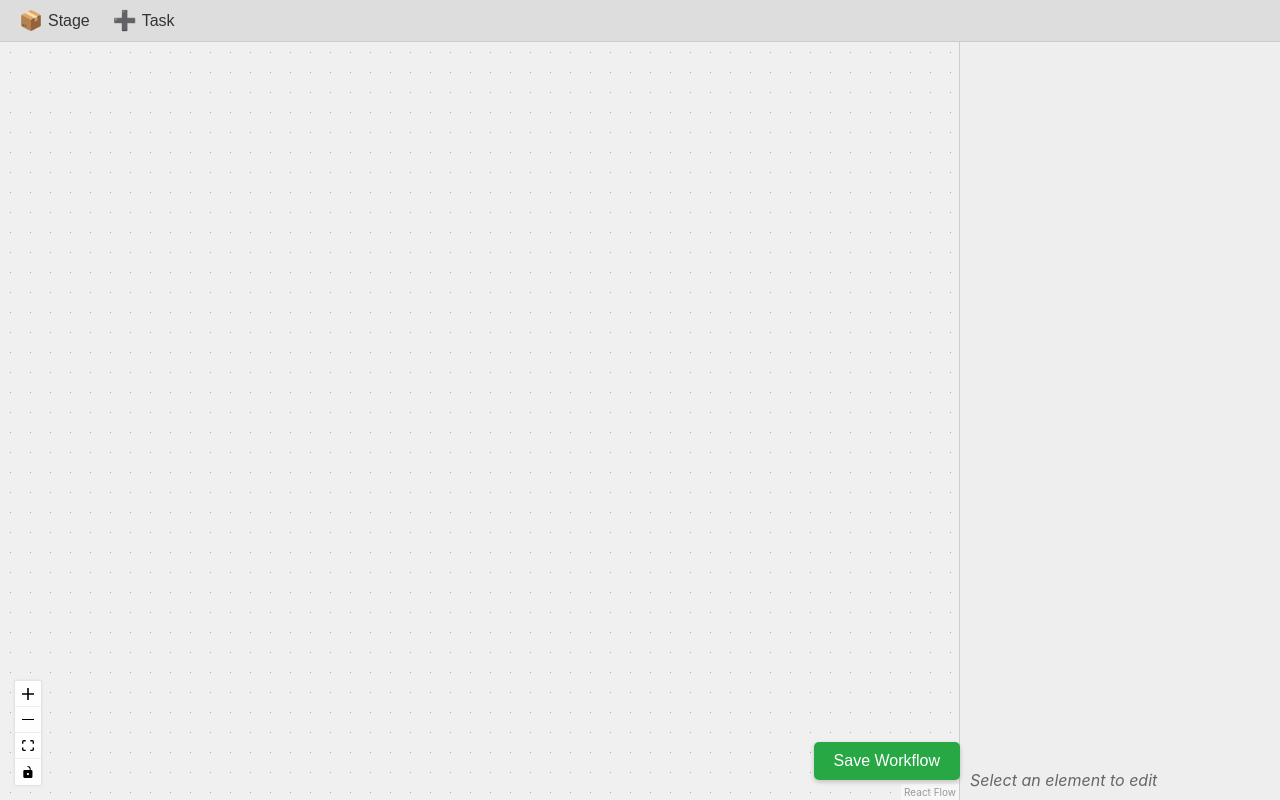
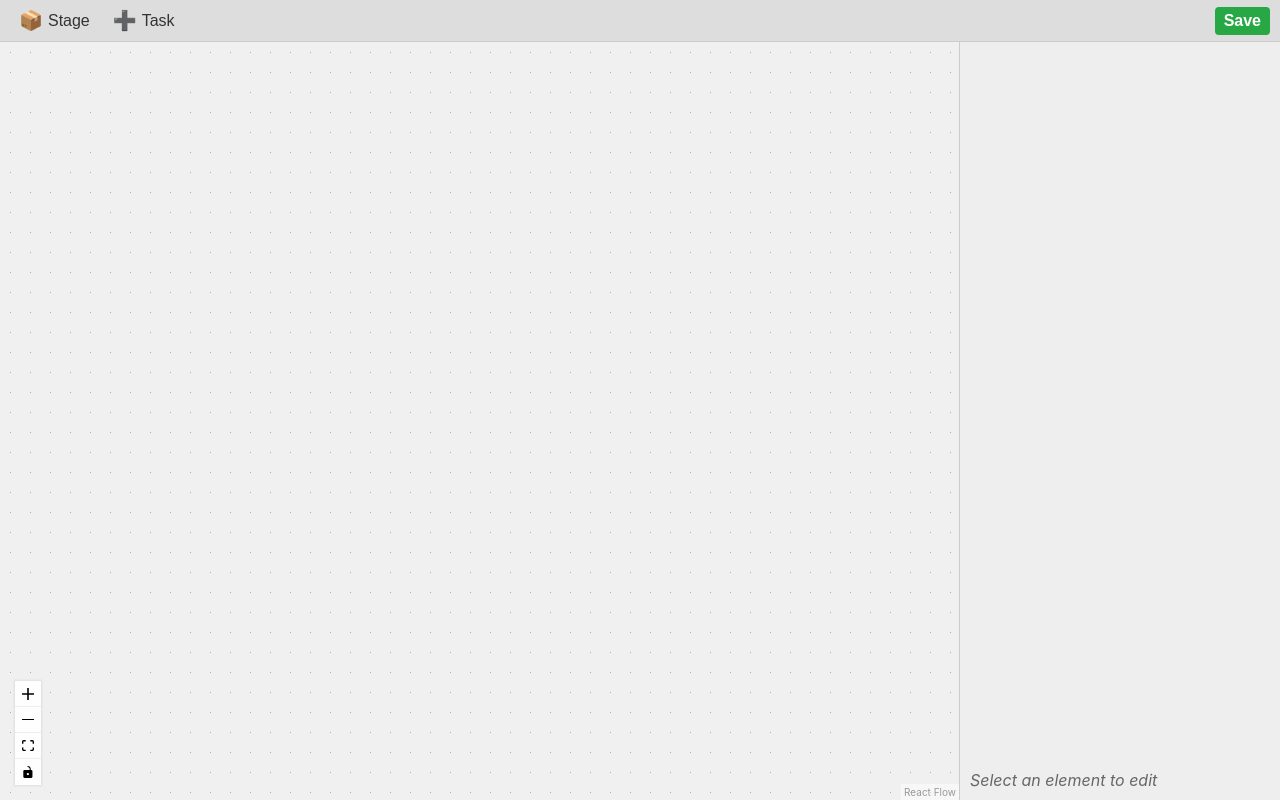
Before and after one commit to rasingollam/React-Flow-Tutorial, a React (Create React App) app in the folder workflow_testing/: page /design in a window 1280 px wide. Built offline with nearby package versions, Linux system fonts and the light colour scheme.

Commit message:
feat: Enhance HeaderBar with save button functionality and styling

```diff
--- a/workflow_testing/src/workflow/DesignWorkflows.js
+++ b/workflow_testing/src/workflow/DesignWorkflows.js
@@ -12,7 +12,7 @@ import {
 import '@xyflow/react/dist/style.css';
 
 import CustomGroupNode from './CustomGroupNode';
-import HeaderBar from './HeaderBar'; // Import the new HeaderBar
+import HeaderBar from './HeaderBar';
 import ControlPanel from './ControlPanel';
 
 // Updated container style for column layout (Header + Main Content)
@@ -22,23 +22,6 @@ const mainContentStyles = { display: 'flex', flexDirection: 'row', flexGrow: 1,
 const flowContainerStyles = { flexGrow: 1, height: '100%' };
 const rfStyle = {
   backgroundColor: '#f0f0f0',
-};
-// Styles for the save button container and button (can remain absolute or be moved)
-const saveButtonContainerStyles = {
-  position: 'absolute',
-  right: '320px', // Adjust position based on sidebar width
-  bottom: '20px',
-  zIndex: 10,
-};
-const saveButtonStyle = {
-  padding: '10px 20px',
-  fontSize: '16px',
-  cursor: 'pointer',
-  backgroundColor: '#28a745',
-  color: 'white',
-  border: 'none',
-  borderRadius: '5px',
-  boxShadow: '0 2px 5px rgba(0,0,0,0.2)',
 };
 
 // --- ID Generation (moved outside component) ---
@@ -64,6 +47,22 @@ const nodeTypes = {
 };
 
 
+// Define CSS styles as a string
+const selectedNodeStyles = `
+  .react-flow__node.selected {
+    border: 2px solid #007bff !important; /* Use !important to ensure override */
+    box-shadow: 0 0 10px rgba(0, 123, 255, 0.5);
+  }
+
+  /* Optional: Style for selected group nodes specifically */
+  /*
+  .react-flow__node.selected.react-flow__node-group {
+     border-color: #ffc107 !important;
+  }
+  */
+`;
+
+
 function DesignWorkflows() {
   const [nodes, setNodes] = useState([]);
   const [edges, setEdges] = useState([]);
@@ -71,9 +70,6 @@ function DesignWorkflows() {
   const [selectedEdgeId, setSelectedEdgeId] = useState(null);
   const reactFlowWrapper = useRef(null);
   // REMOVED: useReactFlow hook usage here if only used for controls
-
-  // REMOVED: Lock State
-  // const [isLocked, setIsLocked] = useState(false);
 
   // Effect to update selected IDs based on nodes/edges state
   useEffect(() => {
@@ -222,12 +218,15 @@ function DesignWorkflows() {
 
 
   return (
+    <>
+      <style>{selectedNodeStyles}</style>
       <div style={containerStyles}>
         {/* Render Header Bar */}
         <HeaderBar
           onAddParentNode={addParentNode}
           onAddChildNode={addChildNode}
           selectedNodeId={selectedNodeId}
+          onSaveWorkflow={handleSave} // Pass save handler
         />
 
         {/* Main Content Area (Flow + Sidebar) */}
@@ -247,7 +246,7 @@ function DesignWorkflows() {
                 edgesFocusable={true}
               >
                 <Background />
-              <Controls /> {/* Re-added default controls */}
+                <Controls />
               </ReactFlow>
             </div>
 
@@ -262,15 +261,9 @@ function DesignWorkflows() {
               onDeleteEdge={handleDeleteEdge}
               onDeleteSpecificEdge={handleDeleteSpecificEdge}
             />
-
-          {/* Save Button Container (might need position adjustment) */}
-          <div style={saveButtonContainerStyles}>
-            <button onClick={handleSave} style={saveButtonStyle}>
-              Save Workflow
-            </button>
         </div>
       </div>
-    </div>
+    </>
   );
 }
 
--- a/workflow_testing/src/workflow/HeaderBar.js
+++ b/workflow_testing/src/workflow/HeaderBar.js
@@ -38,6 +38,17 @@ const iconTextButtonIconStyle = {
     fontSize: '1.2em',
     lineHeight: '1',
 };
+const saveButtonSpecificStyles = { // Specific style for save button if needed
+    ...iconTextButtonStyles,
+    marginLeft: 'auto', // Push save button to the right
+    backgroundColor: '#28a745', // Green background
+    color: 'white', // White text
+    fontWeight: 'bold',
+};
+const saveButtonHoverStyles = { // Specific hover for save button
+    backgroundColor: '#218838', // Darker green on hover
+    borderColor: '#1e7e34',
+};
 
 
 // Hover style for buttons
@@ -51,16 +62,30 @@ function HeaderBar({
     onAddParentNode,
     onAddChildNode,
     selectedNodeId,
+    onSaveWorkflow, // Add save handler prop
 }) {
   // Simplified hover handlers
   const getButtonStyle = (e) => {
+    // Apply general hover
     e.currentTarget.style.backgroundColor = buttonHoverStyles.backgroundColor;
     e.currentTarget.style.borderColor = buttonHoverStyles.borderColor;
   };
   const resetButtonStyle = (e) => {
-    e.currentTarget.style.backgroundColor = baseButtonStyles.background;
-    e.currentTarget.style.borderColor = baseButtonStyles.border;
+    // Reset general style
+    e.currentTarget.style.backgroundColor = iconTextButtonStyles.background; // Use base background
+    e.currentTarget.style.borderColor = iconTextButtonStyles.border; // Use base border
   };
+
+  // Specific hover for save button
+   const getSaveButtonStyle = (e) => {
+    e.currentTarget.style.backgroundColor = saveButtonHoverStyles.backgroundColor;
+    e.currentTarget.style.borderColor = saveButtonHoverStyles.borderColor;
+  };
+  const resetSaveButtonStyle = (e) => {
+    e.currentTarget.style.backgroundColor = saveButtonSpecificStyles.backgroundColor;
+    e.currentTarget.style.borderColor = saveButtonSpecificStyles.border; // Use base border or specific one
+  };
+
 
   return (
     <div style={headerStyles}>
@@ -88,6 +113,19 @@ function HeaderBar({
         Task
       </button>
 
+      {/* Save Button */}
+      <button
+        onClick={onSaveWorkflow}
+        style={saveButtonSpecificStyles} // Use specific save style
+        onMouseEnter={getSaveButtonStyle} // Use specific save hover
+        onMouseLeave={resetSaveButtonStyle} // Use specific save reset
+        title="Save Workflow"
+      >
+        {/* Optional: Add a save icon */}
+        {/* <span style={iconTextButtonIconStyle}>💾</span> */}
+        Save
+      </button>
+
     </div>
   );
 }
```
Lines whose indentation alone changed are shown as unchanged.
